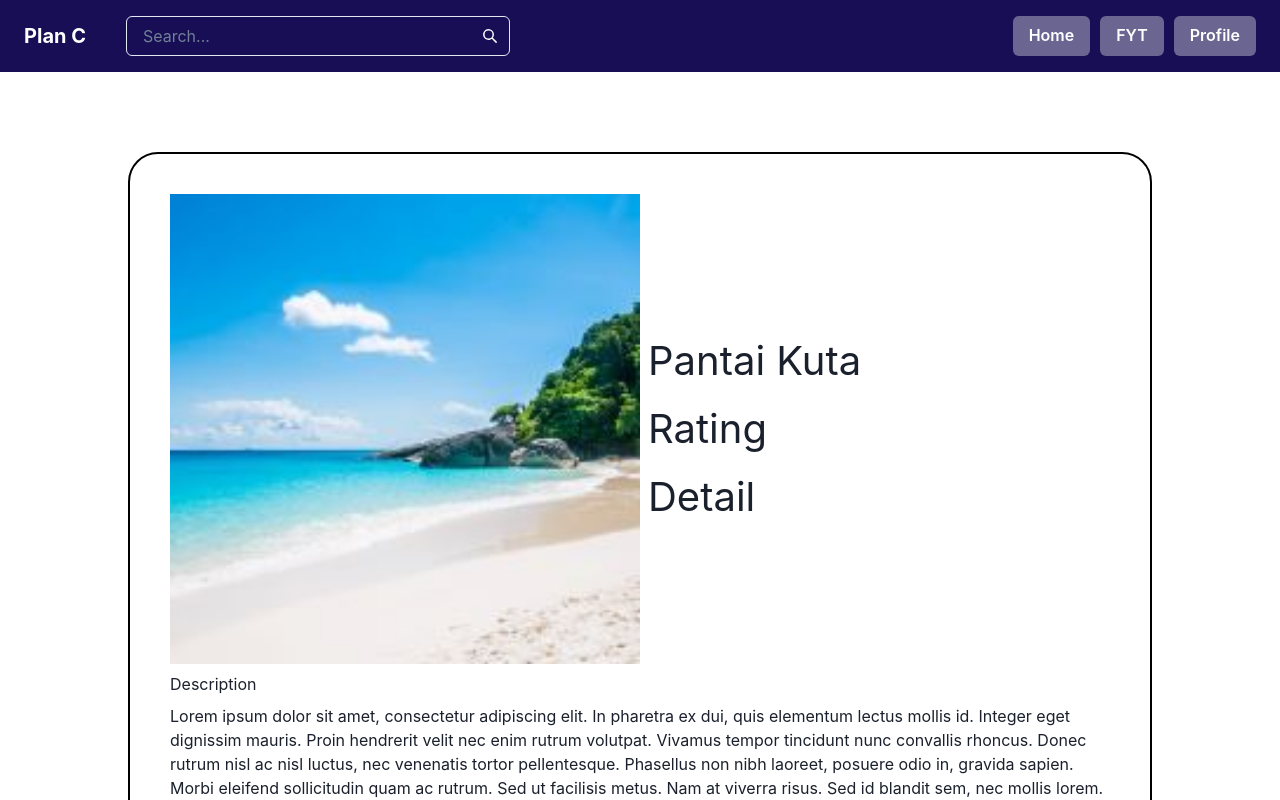
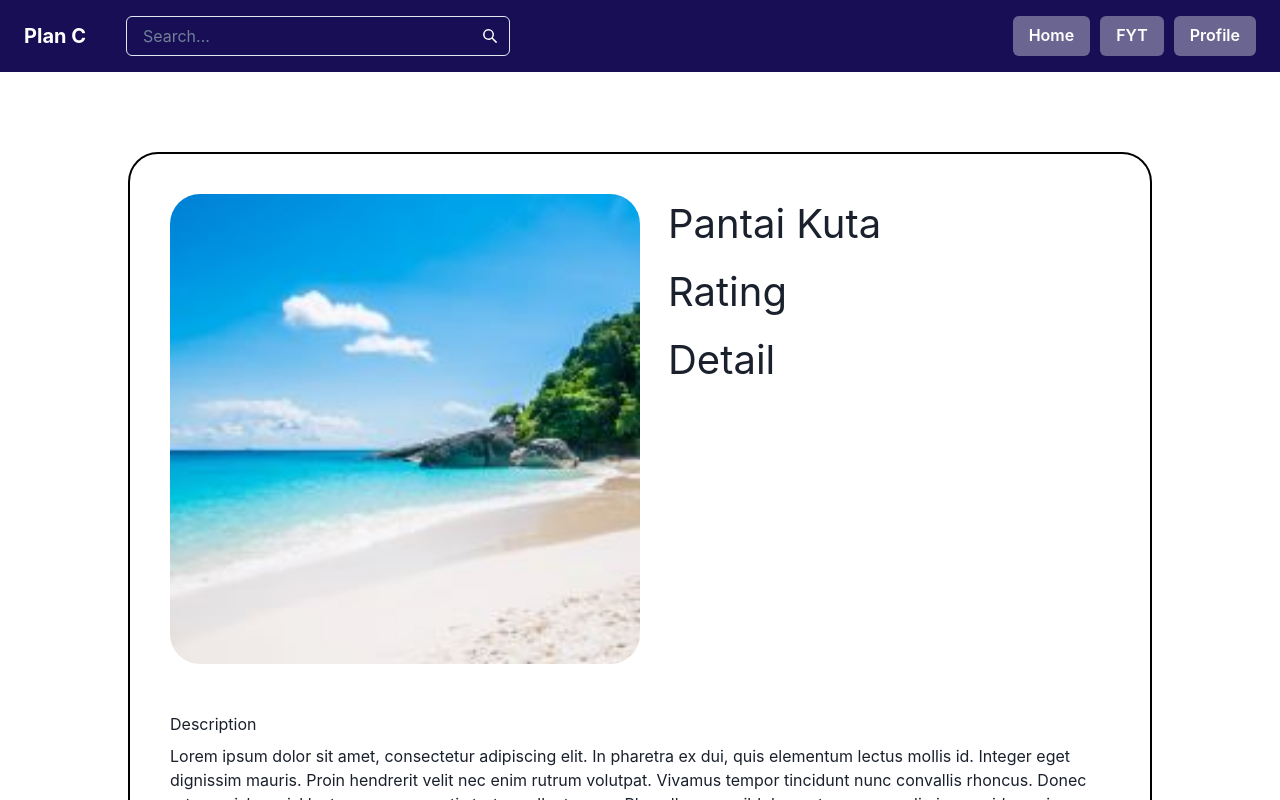
Before and after one commit to fadiyahsutopo/Bangkit2023-PlanC, a React (Create React App) app: page /place in a window 1280 px wide. Shown: the top 800 px of the page. Built offline with nearby package versions, Linux system fonts and the light colour scheme.

Commit message:
feat: add place detail

```diff
--- a/src/ui/pages/Place/Place.jsx
+++ b/src/ui/pages/Place/Place.jsx
@@ -9,15 +9,10 @@ export function Place() {
       w="80%"
       p="10"
       mt="20"
-      justifyContent={"flex-start"}
     >
-      <HStack w="full">
-        <Image src={Beautiful} w="50%" />
-        <VStack
-          fontSize={"40px"}
-          alignItems={"flex-start"}
-          justifyContent={"flex-start"}
-        >
+      <HStack w="full" alignItems={"flex-start"} mb={10}>
+        <Image src={Beautiful} w="50%" borderRadius={"30px"} mr={5} />
+        <VStack fontSize={"40px"} alignItems={"flex-start"} h="full">
           <Text>Pantai Kuta</Text>
           <Text>Rating</Text>
           <Text>Detail</Text>
```
